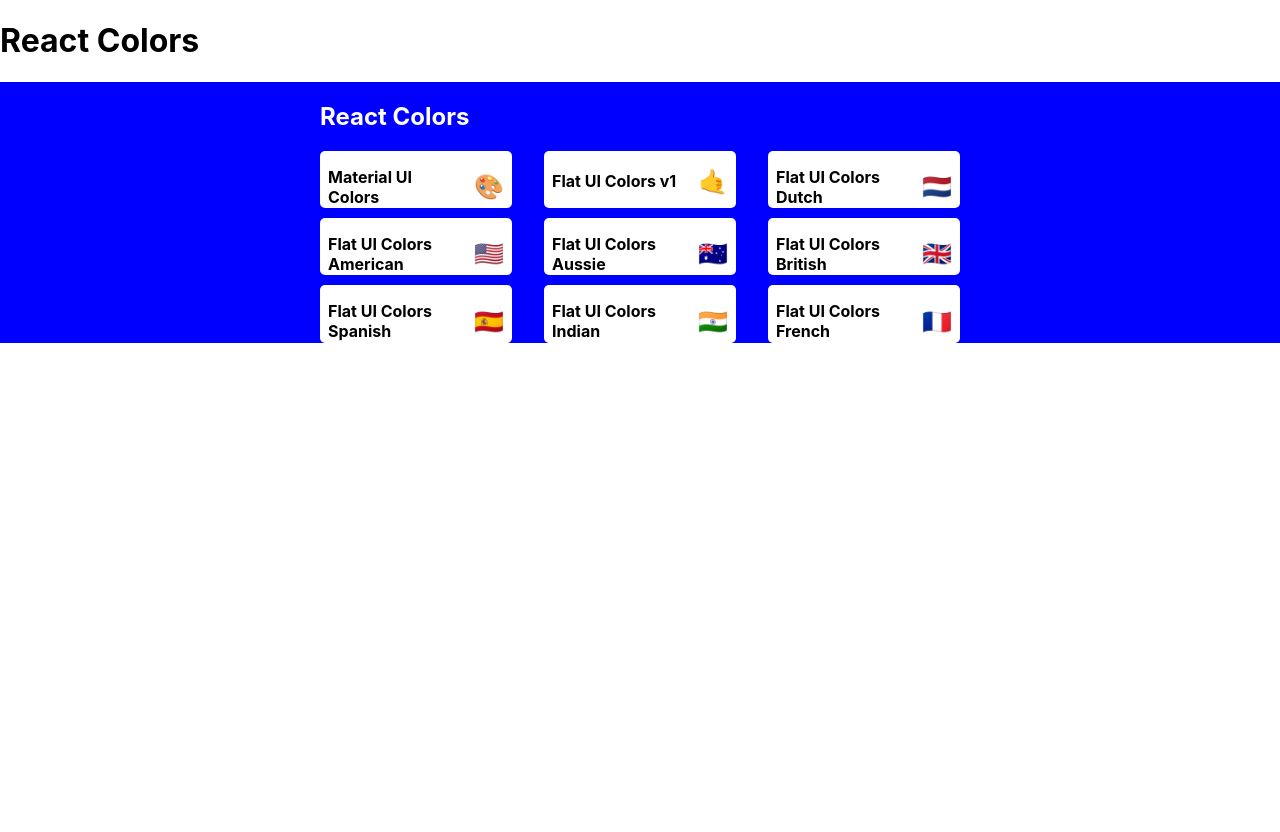
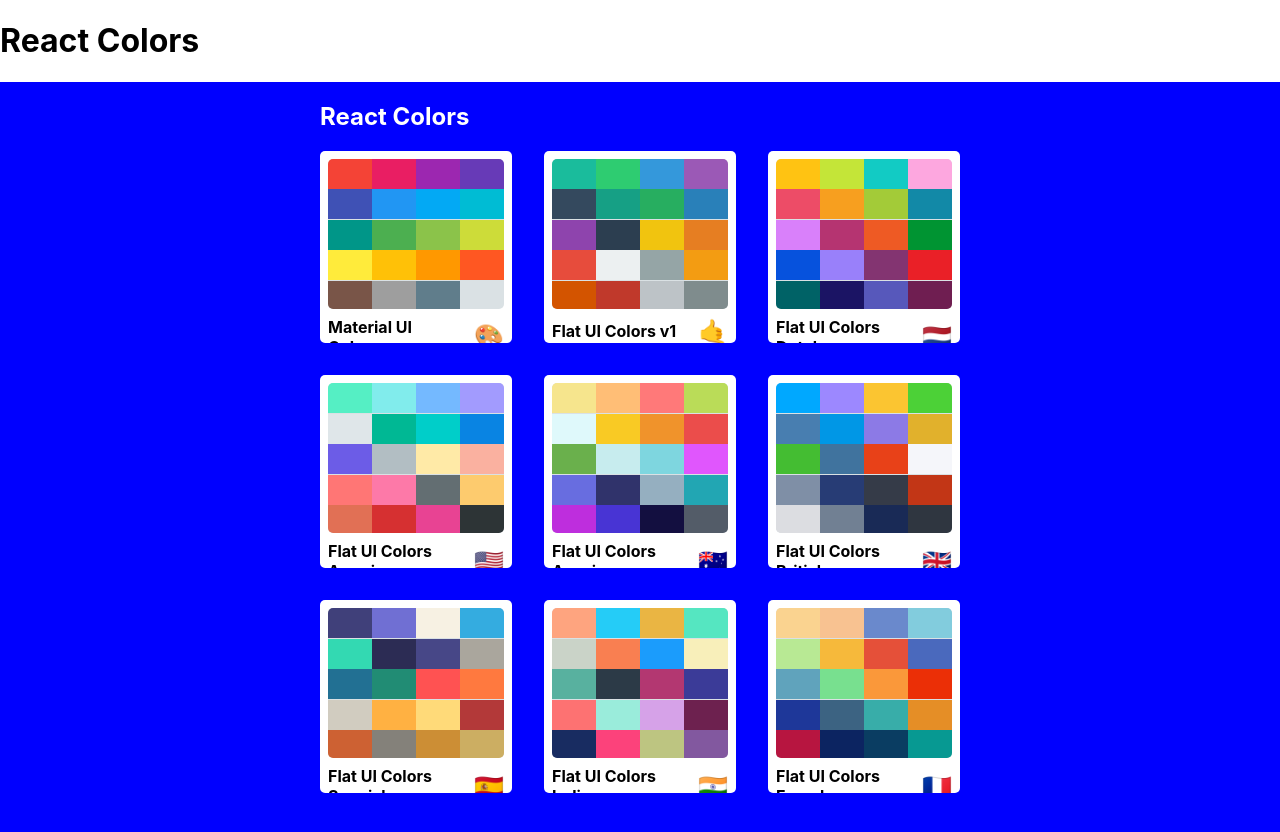
Before and after one commit to jump3rhood/React-colors-app, a React (Create React App) app: page / in a window 1280 px wide. Shown: the top 832 px of the page. Before the commit the page ends 800 px from the top, so only its background shows below. Built offline with nearby package versions, Linux system fonts and the light colour scheme.

Commit message:
finish styling MiniPalette

```diff
--- a/src/MiniPalette.js
+++ b/src/MiniPalette.js
@@ -13,7 +13,11 @@
         }
     },
     colors: {
-        backgroundColor: "gray"
+        backgroundColor: "#dae1e4",
+        height: "150px",
+        width: "100%",
+        borderRadius: "5px",
+        overflow: "hidden"
     },
     title: {
         display: "flex",
@@ -28,16 +32,30 @@
     emoji: {
         marginLeft: "0.5rem",
         fontSize: "1.5rem"
+    },
+    miniColor: {
+        height: "20%",
+        width: "25%",
+        display: "inline-block",
+        margin: "0 auto",
+        border: "0",
+        position: "relative",
+        marginBottom: "-3.5px"
     }
 }
 
 function MiniPalette(props) {
-    const { classes, paletteName, emoji } = props;
-    console.log(classes);
+    const { classes, paletteName, emoji, colors } = props;
+    const miniColorBoxes = colors.map(color => (
+        <div
+            className={classes.miniColor}
+            key={color.name}
+            style={{ backgroundColor: color.color }}></div>
+    ))
     return (
         <div className={classes.root}>
             <div className={classes.colors}>
-
+                {miniColorBoxes}
             </div>
             <h5 className={classes.title}>
                 {paletteName}
--- a/src/PaletteList.js
+++ b/src/PaletteList.js
@@ -6,7 +6,7 @@
 const styles = {
     root: {
         backgroundColor: "blue",
-        height: "100%",
+        height: "100vh",
         display: "flex",
         alignItems: "flex-start",
         justifyContent: "center"
```
